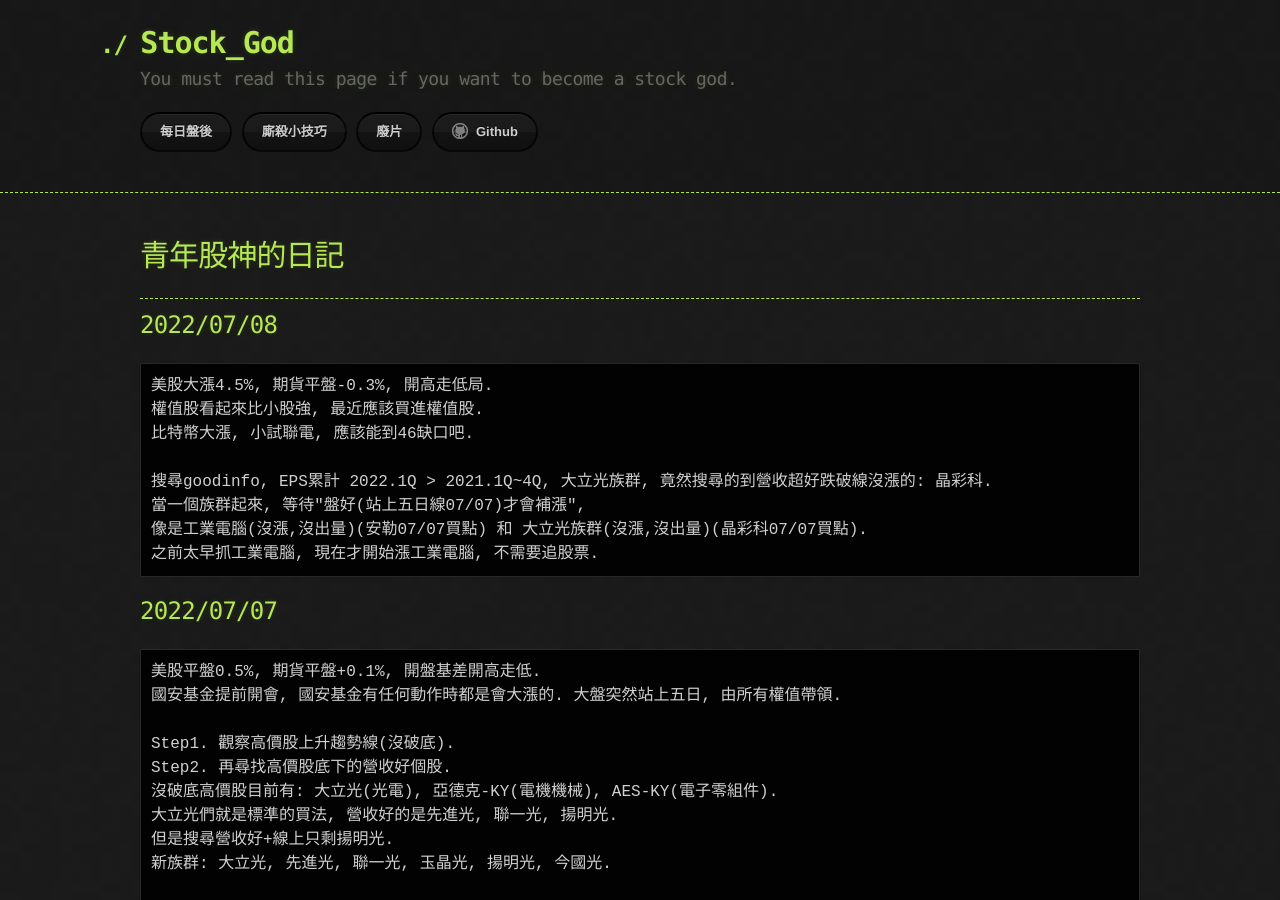
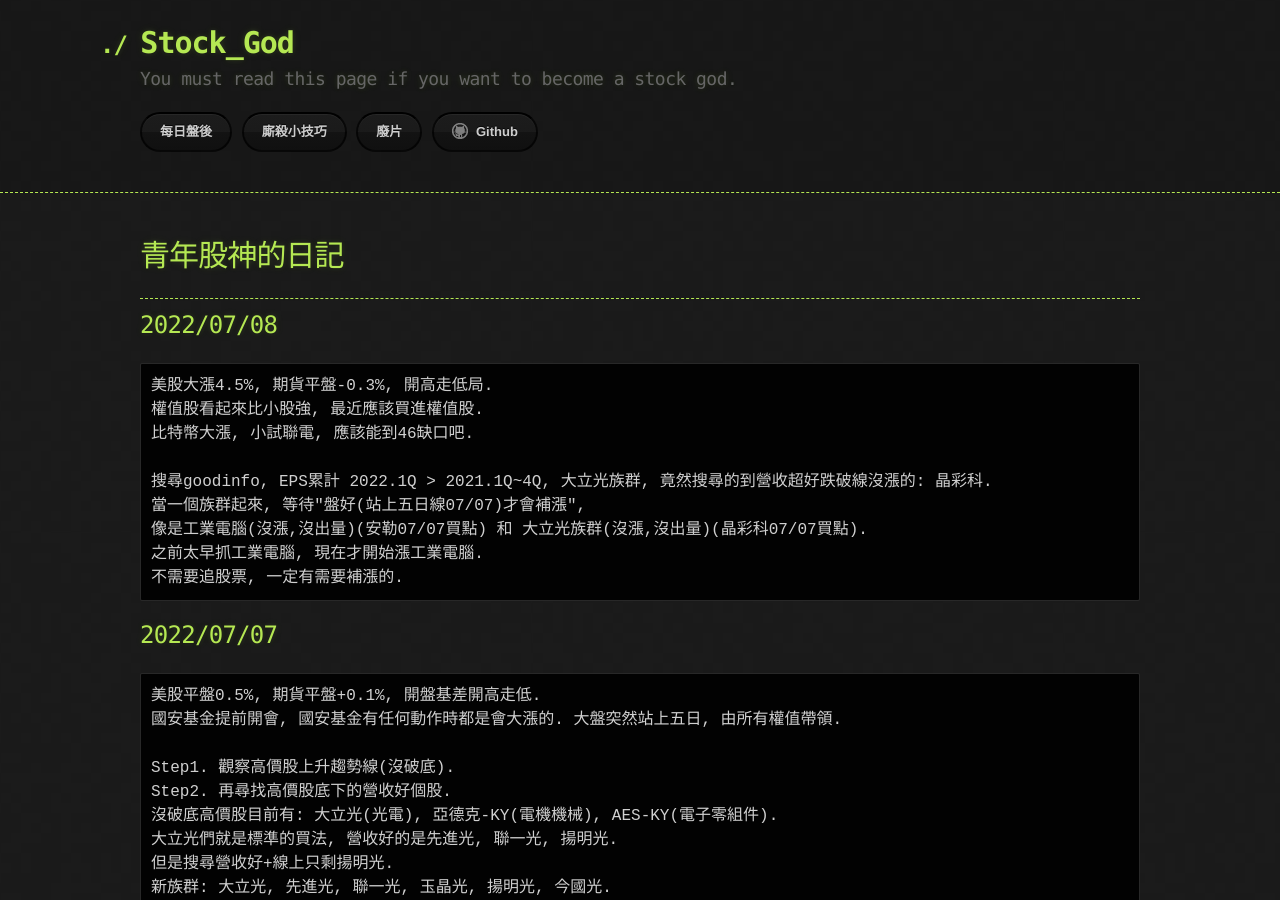
Before and after one commit to lepg5487/Stock_God, a Jekyll site: the page built from index.md, in a window 1280 px wide and 900 px high. Built offline with Jekyll 4.4.1, drawn with Linux system fonts in a browser that asks for light colours; our own code applies the rules of GitHub Pages for plain Markdown files.

Commit message:
Update index.md

````diff
--- a/index.md
+++ b/index.md
@@ -15,7 +15,8 @@ layout: testlayouts
 搜尋goodinfo, EPS累計 2022.1Q > 2021.1Q~4Q, 大立光族群, 竟然搜尋的到營收超好跌破線沒漲的: 晶彩科.
 當一個族群起來, 等待"盤好(站上五日線07/07)才會補漲",
 像是工業電腦(沒漲,沒出量)(安勒07/07買點) 和 大立光族群(沒漲,沒出量)(晶彩科07/07買點).
-之前太早抓工業電腦, 現在才開始漲工業電腦, 不需要追股票.
+之前太早抓工業電腦, 現在才開始漲工業電腦.
+不需要追股票, 一定有需要補漲的.
 ```
 
 ## 2022/07/07
````
